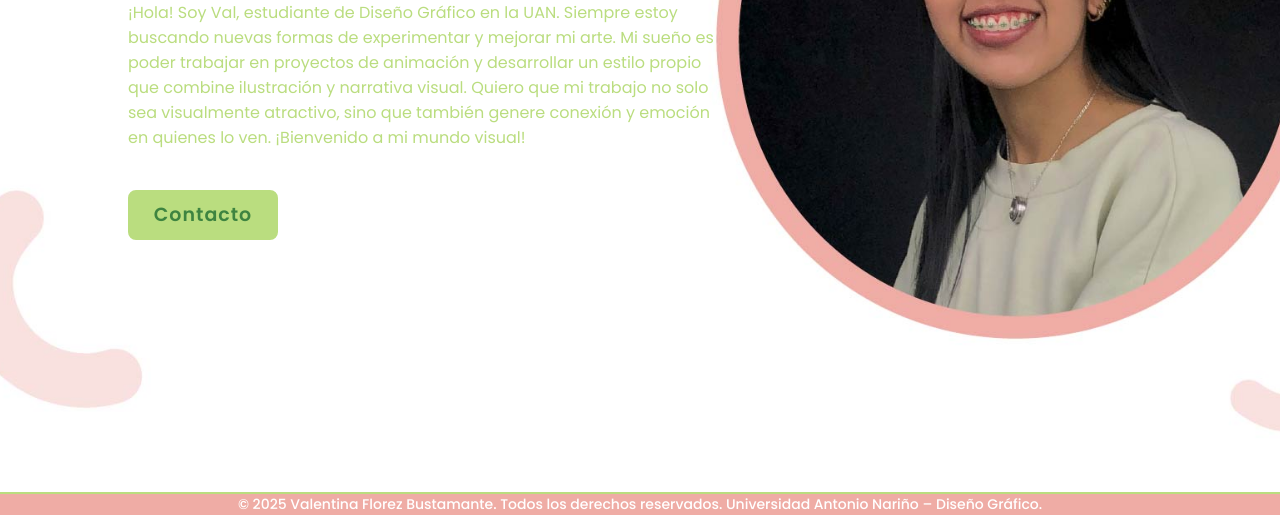
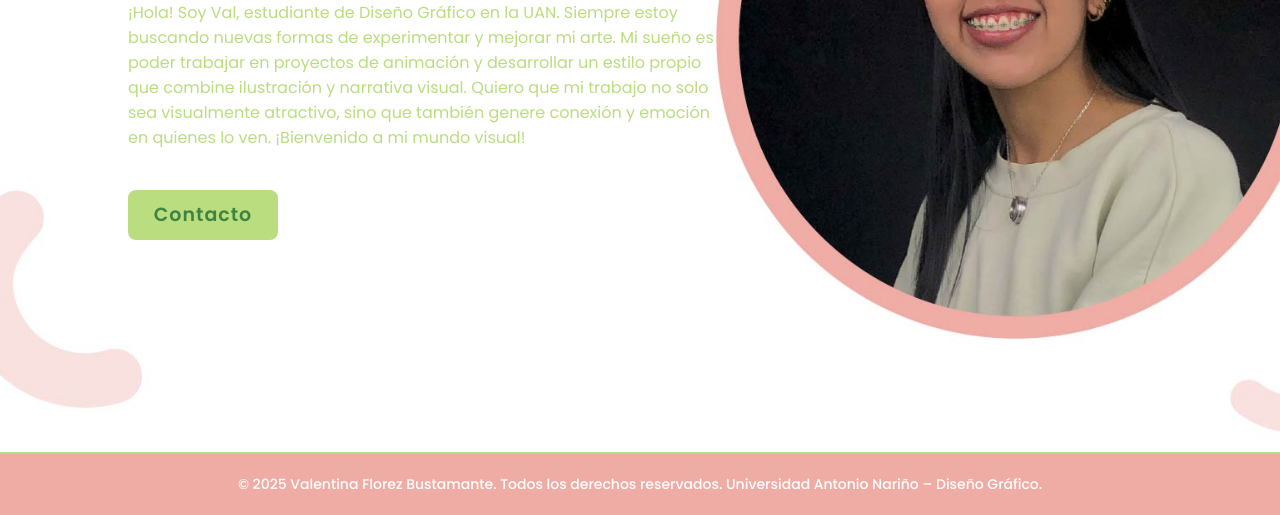
Before and after one commit to Valfzb/Portafolio-Val, a plain HTML site: page SobreMíPrincipal.html in a window 1280 px wide. Shown: the part 348-863 px from the top of the page. Drawn offline with Linux system fonts and the light colour scheme.

Commit message:
Update SobreMíPrincipal.css

```diff
--- a/SobreMíPrincipal.css
+++ b/SobreMíPrincipal.css
@@ -251,10 +251,9 @@ body{
 .footer {
     background-color: #EFACA5;
     text-align: center;
-    padding: 0px;
+    padding: 20px;
     color: white;
     font-size: 14px;
     font-weight: 500;
-    margin-top: 40px;
     border-top: 2px solid #BADD7F;
 }
```
